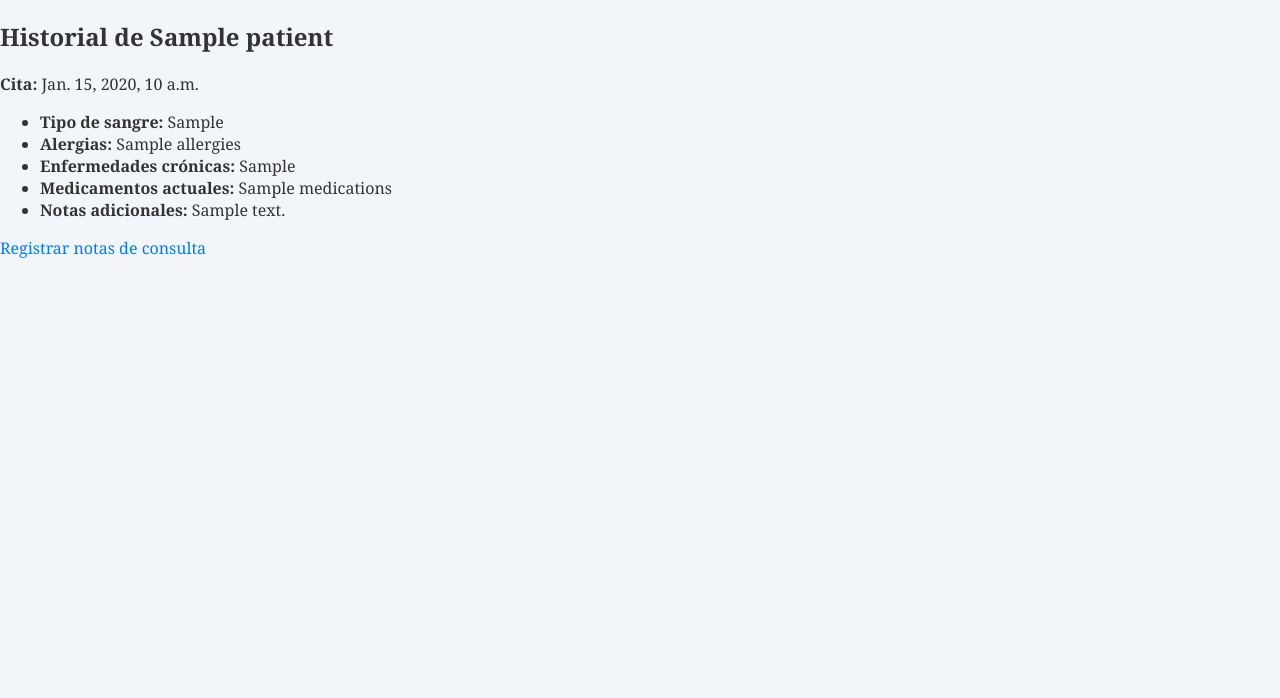
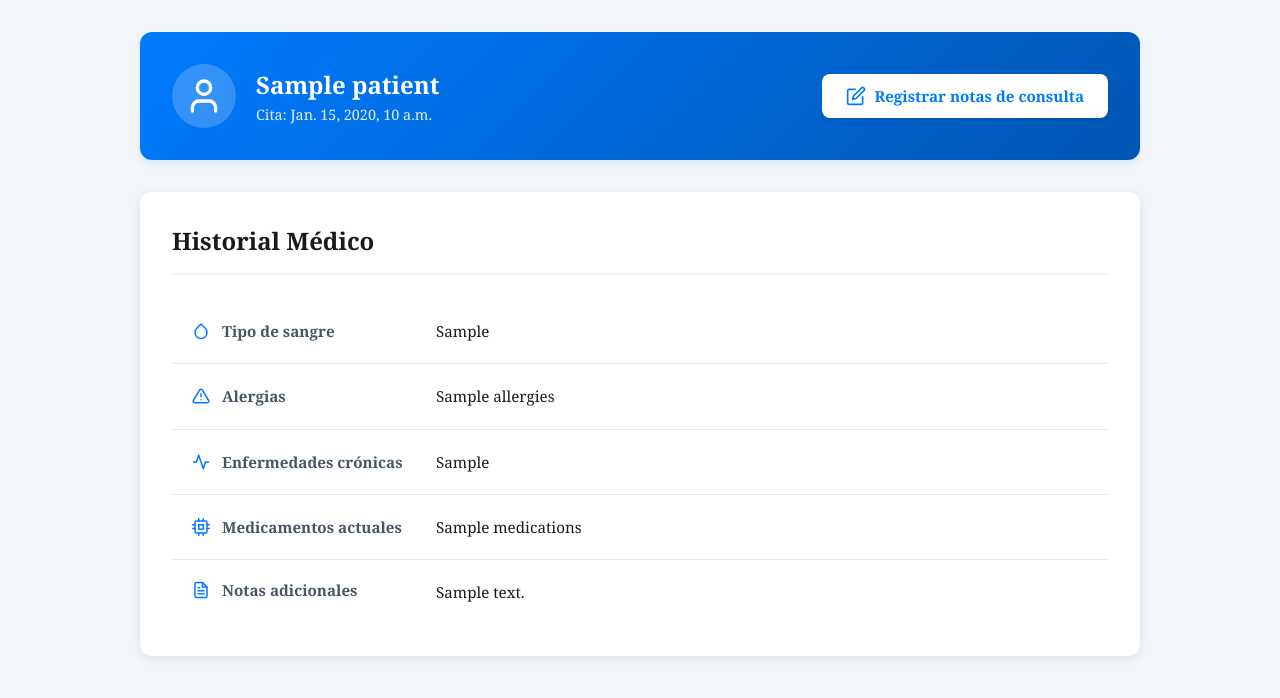
Before and after one commit to jaco8ar/SaludConectada, a Django app: template templates/clinical/doctor_patient_record.html in a window 1280 px wide. Shown: the part 102-800 px from the top of the page. Run offline with Django 5.2, Linux system fonts and the light colour scheme; the template is opened without the code that fills it: most values are stand-ins (such as "Sample title", 1, 10 or a date in 2020).

Commit message:
add: estilos para historial del pacient
 Please enter the commit message for your changes. Lines starting

```diff
--- /dev/null
+++ b/static/styles/clinical/doctor_patient_record.css
@@ -0,0 +1,220 @@
+.patient-record-container {
+  max-width: 1000px;
+  margin: 0 auto;
+  padding: 2rem 1rem;
+}
+
+/* Redesigned header with action button */
+.record-header {
+  background: linear-gradient(135deg, #007bff 0%, #0056b3 100%);
+  border-radius: 12px;
+  padding: 2rem;
+  margin-bottom: 2rem;
+  box-shadow: 0 4px 6px rgba(0, 123, 255, 0.1);
+  display: flex;
+  align-items: center;
+  justify-content: space-between;
+  gap: 1.5rem;
+}
+
+.patient-info {
+  display: flex;
+  align-items: center;
+  gap: 1.25rem;
+}
+
+.patient-avatar {
+  width: 64px;
+  height: 64px;
+  background: rgba(255, 255, 255, 0.2);
+  border-radius: 50%;
+  display: flex;
+  align-items: center;
+  justify-content: center;
+  color: white;
+  flex-shrink: 0;
+}
+
+.patient-info h2 {
+  color: white;
+  font-size: 1.5rem;
+  font-weight: 600;
+  margin: 0 0 0.25rem 0;
+}
+
+.appointment-date {
+  color: rgba(255, 255, 255, 0.9);
+  font-size: 0.9rem;
+  margin: 0;
+}
+
+.consultation-button {
+  display: inline-flex;
+  align-items: center;
+  gap: 0.5rem;
+  padding: 0.75rem 1.5rem;
+  background: white;
+  color: #007bff;
+  text-decoration: none;
+  border-radius: 8px;
+  font-weight: 600;
+  font-size: 0.95rem;
+  transition: all 0.2s ease;
+  box-shadow: 0 2px 4px rgba(0, 0, 0, 0.1);
+  flex-shrink: 0;
+}
+
+.consultation-button:hover {
+  background: #f8fafc;
+  box-shadow: 0 4px 8px rgba(0, 0, 0, 0.15);
+  transform: translateY(-2px);
+  color: #0056b3;
+}
+
+.consultation-button svg {
+  flex-shrink: 0;
+}
+
+/* New table-like structure that handles long text better */
+.medical-record-card {
+  background: white;
+  border-radius: 12px;
+  padding: 2rem;
+  box-shadow: 0 2px 8px rgba(0, 0, 0, 0.08);
+}
+
+.section-title {
+  font-size: 1.5rem;
+  font-weight: 600;
+  color: #1a1a1a;
+  margin: 0 0 1.5rem 0;
+  padding-bottom: 1rem;
+  border-bottom: 2px solid #f2f6fa;
+}
+
+.record-table {
+  display: flex;
+  flex-direction: column;
+  gap: 0;
+}
+
+.record-row {
+  display: grid;
+  grid-template-columns: 220px 1fr;
+  gap: 1.5rem;
+  padding: 1.25rem;
+  border-bottom: 1px solid #e2e8f0;
+  transition: background-color 0.2s ease;
+}
+
+.record-row:last-child {
+  border-bottom: none;
+}
+
+.record-row:hover {
+  background-color: #f8fafc;
+}
+
+.record-row.notes-row {
+  grid-template-columns: 220px 1fr;
+  align-items: flex-start;
+}
+
+.record-label {
+  display: flex;
+  align-items: center;
+  gap: 0.75rem;
+  font-weight: 600;
+  color: #475569;
+  font-size: 0.95rem;
+}
+
+.record-label svg {
+  color: #007bff;
+  flex-shrink: 0;
+}
+
+.record-value {
+  color: #1a1a1a;
+  font-size: 0.95rem;
+  line-height: 1.6;
+  word-wrap: break-word;
+  white-space: pre-wrap;
+  overflow-wrap: break-word;
+}
+
+.record-value:empty::before {
+  content: "No registrado";
+  color: #94a3b8;
+  font-style: italic;
+}
+
+@media (max-width: 768px) {
+  .patient-record-container {
+    padding: 1rem;
+  }
+
+  .record-header {
+    flex-direction: column;
+    align-items: stretch;
+    padding: 1.5rem;
+  }
+
+  .patient-info {
+    justify-content: center;
+  }
+
+  .patient-info h2 {
+    font-size: 1.25rem;
+  }
+
+  .consultation-button {
+    width: 100%;
+    justify-content: center;
+  }
+
+  .medical-record-card {
+    padding: 1.5rem;
+  }
+
+  /* Stack labels and values vertically on mobile */
+  .record-row {
+    grid-template-columns: 1fr;
+    gap: 0.5rem;
+    padding: 1rem;
+  }
+
+  .record-row.notes-row {
+    grid-template-columns: 1fr;
+  }
+
+  .record-label {
+    font-size: 0.875rem;
+    padding-bottom: 0.25rem;
+    border-bottom: 1px solid #e2e8f0;
+  }
+
+  .record-value {
+    font-size: 0.9rem;
+  }
+}
+
+@media (max-width: 480px) {
+  .patient-avatar {
+    width: 48px;
+    height: 48px;
+  }
+
+  .patient-avatar svg {
+    width: 28px;
+    height: 28px;
+  }
+
+  .section-title {
+    font-size: 1.25rem;
+  }
+
+  .medical-record-card {
+    padding: 1rem;
+  }
+}
--- a/templates/clinical/doctor_patient_record.html
+++ b/templates/clinical/doctor_patient_record.html
@@ -1,20 +1,105 @@
 {% extends "base.html" %}
+{% load static %}
+
+{% block extra_css %}
+<link rel="stylesheet" href="{% static 'styles/clinical/doctor_patient_record.css' %}">
+{% endblock %}
 
 {% block content %}
-  <h2>Historial de {{ record.patient }}</h2>
-  <p><strong>Cita:</strong> {{ appointment.scheduled_datetime }}</p>
-
-  <ul>
-    <li><strong>Tipo de sangre:</strong> {{ record.blood_type|default:"No registrado" }}</li>
-    <li><strong>Alergias:</strong> {{ record.allergies|default:"No registrado" }}</li>
-    <li><strong>Enfermedades crónicas:</strong> {{ record.chronic_conditions|default:"No registrado" }}</li>
-    <li><strong>Medicamentos actuales:</strong> {{ record.medications|default:"No registrado" }}</li>
-    <li><strong>Notas adicionales:</strong> {{ record.notes|default:"No registrado" }}</li>
-  </ul>
-
-  <p>
-    <a href="{% url 'clinical:manage_consultation' appointment.id %}">
+<div class="patient-record-container">
+  <!-- Simplified header with patient info and appointment date -->
+  <div class="record-header">
+    <div class="patient-info">
+      <div class="patient-avatar">
+        <svg xmlns="http://www.w3.org/2000/svg" width="40" height="40" viewBox="0 0 24 24" fill="none" stroke="currentColor" stroke-width="2" stroke-linecap="round" stroke-linejoin="round">
+          <path d="M19 21v-2a4 4 0 0 0-4-4H9a4 4 0 0 0-4 4v2"></path>
+          <circle cx="12" cy="7" r="4"></circle>
+        </svg>
+      </div>
+      <div>
+        <h2>{{ record.patient }}</h2>
+        <p class="appointment-date">Cita: {{ appointment.scheduled_datetime }}</p>
+      </div>
+    </div>
+    <a href="{% url 'clinical:manage_consultation' appointment.id %}" class="consultation-button">
+      <svg xmlns="http://www.w3.org/2000/svg" width="20" height="20" viewBox="0 0 24 24" fill="none" stroke="currentColor" stroke-width="2" stroke-linecap="round" stroke-linejoin="round">
+        <path d="M11 4H4a2 2 0 0 0-2 2v14a2 2 0 0 0 2 2h14a2 2 0 0 0 2-2v-7"></path>
+        <path d="M18.5 2.5a2.121 2.121 0 0 1 3 3L12 15l-4 1 1-4 9.5-9.5z"></path>
+      </svg>
       Registrar notas de consulta
     </a>
-  </p>
+  </div>
+
+  <!-- Structured table-like layout that handles long text better -->
+  <div class="medical-record-card">
+    <h3 class="section-title">Historial Médico</h3>
+
+    <div class="record-table">
+      <div class="record-row">
+        <div class="record-label">
+          <svg xmlns="http://www.w3.org/2000/svg" width="18" height="18" viewBox="0 0 24 24" fill="none" stroke="currentColor" stroke-width="2" stroke-linecap="round" stroke-linejoin="round">
+            <path d="M12 2.69l5.66 5.66a8 8 0 1 1-11.31 0z"></path>
+          </svg>
+          <span>Tipo de sangre</span>
+        </div>
+        <div class="record-value">{{ record.blood_type|default:"No registrado" }}</div>
+      </div>
+
+      <div class="record-row">
+        <div class="record-label">
+          <svg xmlns="http://www.w3.org/2000/svg" width="18" height="18" viewBox="0 0 24 24" fill="none" stroke="currentColor" stroke-width="2" stroke-linecap="round" stroke-linejoin="round">
+            <path d="M10.29 3.86L1.82 18a2 2 0 0 0 1.71 3h16.94a2 2 0 0 0 1.71-3L13.71 3.86a2 2 0 0 0-3.42 0z"></path>
+            <line x1="12" y1="9" x2="12" y2="13"></line>
+            <line x1="12" y1="17" x2="12.01" y2="17"></line>
+          </svg>
+          <span>Alergias</span>
+        </div>
+        <div class="record-value">{{ record.allergies|default:"No registrado" }}</div>
+      </div>
+
+      <div class="record-row">
+        <div class="record-label">
+          <svg xmlns="http://www.w3.org/2000/svg" width="18" height="18" viewBox="0 0 24 24" fill="none" stroke="currentColor" stroke-width="2" stroke-linecap="round" stroke-linejoin="round">
+            <path d="M22 12h-4l-3 9L9 3l-3 9H2"></path>
+          </svg>
+          <span>Enfermedades crónicas</span>
+        </div>
+        <div class="record-value">{{ record.chronic_conditions|default:"No registrado" }}</div>
+      </div>
+
+      <div class="record-row">
+        <div class="record-label">
+          <svg xmlns="http://www.w3.org/2000/svg" width="18" height="18" viewBox="0 0 24 24" fill="none" stroke="currentColor" stroke-width="2" stroke-linecap="round" stroke-linejoin="round">
+            <rect x="4" y="4" width="16" height="16" rx="2" ry="2"></rect>
+            <rect x="9" y="9" width="6" height="6"></rect>
+            <line x1="9" y1="1" x2="9" y2="4"></line>
+            <line x1="15" y1="1" x2="15" y2="4"></line>
+            <line x1="9" y1="20" x2="9" y2="23"></line>
+            <line x1="15" y1="20" x2="15" y2="23"></line>
+            <line x1="20" y1="9" x2="23" y2="9"></line>
+            <line x1="20" y1="14" x2="23" y2="14"></line>
+            <line x1="1" y1="9" x2="4" y2="9"></line>
+            <line x1="1" y1="14" x2="4" y2="14"></line>
+          </svg>
+          <span>Medicamentos actuales</span>
+        </div>
+        <div class="record-value">{{ record.medications|default:"No registrado" }}</div>
+      </div>
+
+      <div class="record-row notes-row">
+        <div class="record-label">
+          <svg xmlns="http://www.w3.org/2000/svg" width="18" height="18" viewBox="0 0 24 24" fill="none" stroke="currentColor" stroke-width="2" stroke-linecap="round" stroke-linejoin="round">
+            <path d="M14 2H6a2 2 0 0 0-2 2v16a2 2 0 0 0 2 2h12a2 2 0 0 0 2-2V8z"></path>
+            <polyline points="14 2 14 8 20 8"></polyline>
+            <line x1="16" y1="13" x2="8" y2="13"></line>
+            <line x1="16" y1="17" x2="8" y2="17"></line>
+            <polyline points="10 9 9 9 8 9"></polyline>
+          </svg>
+          <span>Notas adicionales</span>
+        </div>
+        <div class="record-value">{{ record.notes|default:"No registrado" }}</div>
+      </div>
+    </div>
+  </div>
+</div>
 {% endblock %}
```
